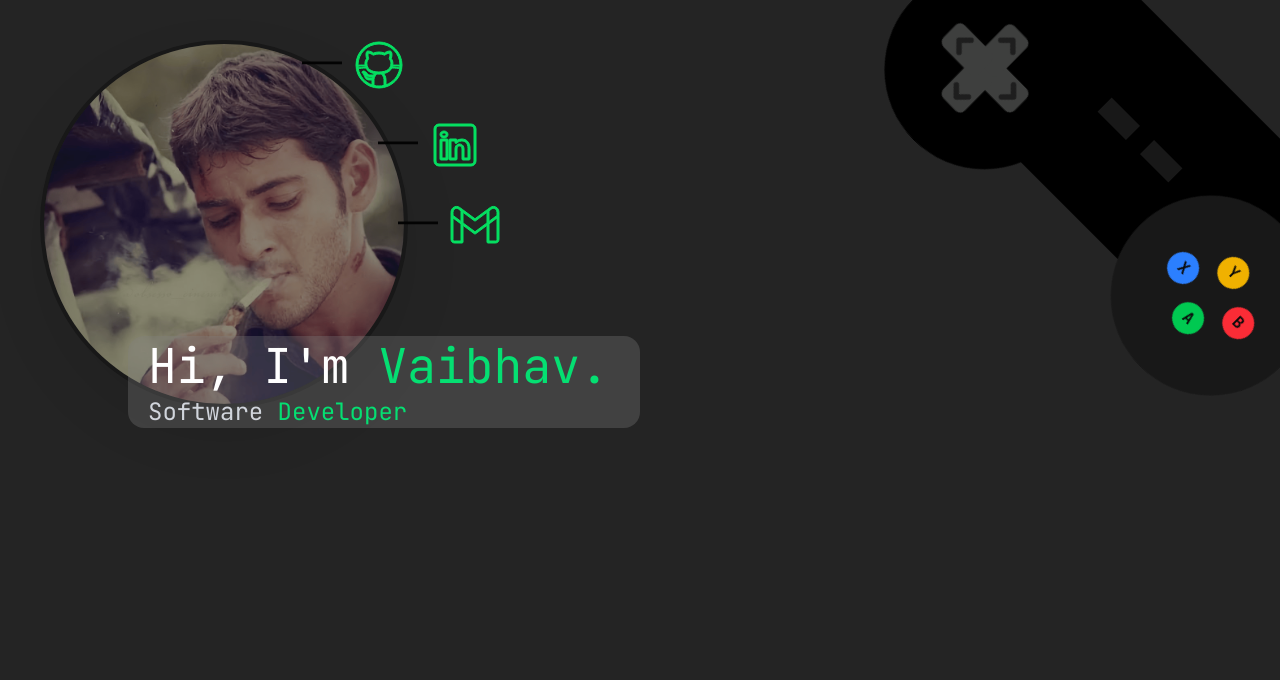
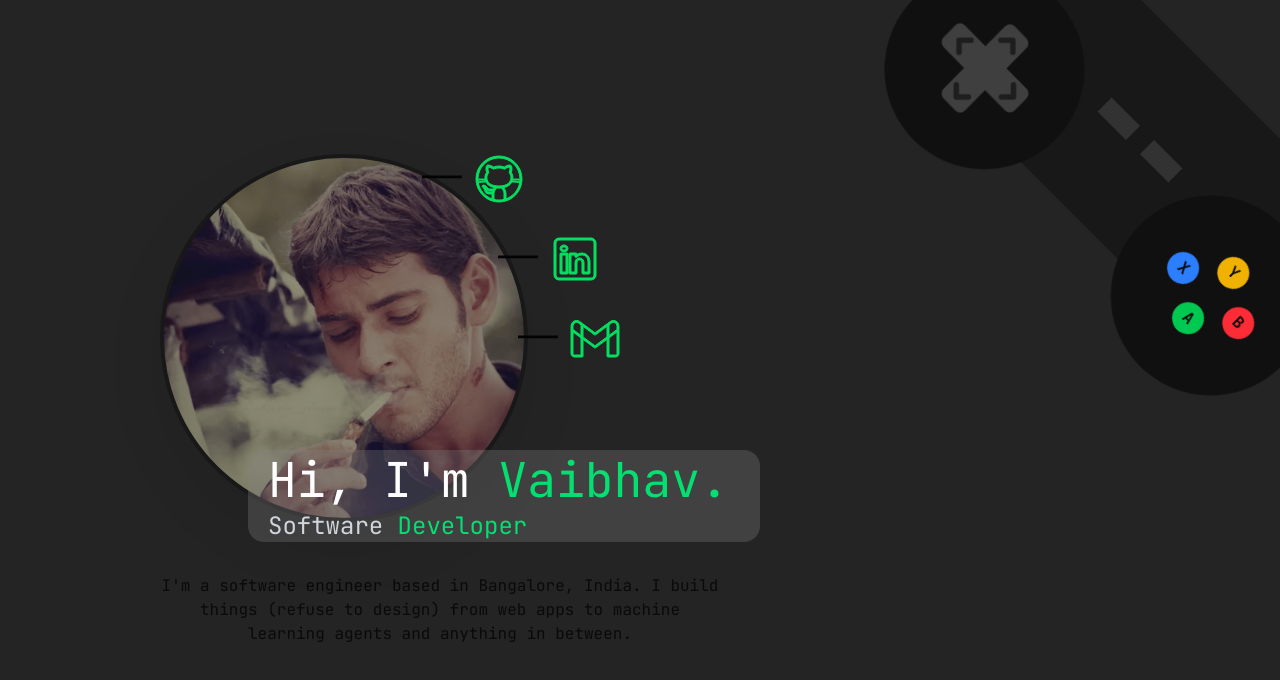
Before and after one commit to vaibhavvemani/portofolio, a Next.js app: page / in a window 1280 px wide. Shown: the top 680 px of the page. Built offline with nearby package versions, Linux system fonts and the light colour scheme.

Commit message:
home page structure complete

```diff
--- a/src/app/page.js
+++ b/src/app/page.js
@@ -1,10 +1,13 @@
 import Profile_photo from "@/components/Profile_photo";
+import Profile_about from "@/components/Profile_about";
 import Controller from "@/components/Controller";
+
 
 export default function Home() {
   return (
-    <div className="w-screen h-screen pl-10 pt-10 flex flex-col justify-start items-start gap-15">
+    <div className="w-screen h-screen pl-40 flex flex-col justify-center items-start gap-5">
       <Profile_photo />
+      <Profile_about />
       <Controller />
     </div>
   );
--- a/src/components/Controller.jsx
+++ b/src/components/Controller.jsx
@@ -7,9 +7,9 @@ export default function Controller() {
 
       <div className='relative flex justify-center items-center h-80 w-130'>
 
-        <div className='flex justify-center items-center gap-5 h-50 w-100 rounded-2xl bg-black'>
+        <div className='flex justify-center items-center gap-5 h-50 w-100 rounded-2xl bg-[#181818]'>
 
-          <div className='flex justify-center items-center absolute bottom-0 left-0 h-50 w-50 rounded-full bg-black'>
+          <div className='flex justify-center items-center absolute bottom-0 left-0 h-50 w-50 rounded-full bg-[#101010]'>
 
             <Image
               src="/controller-dpad.svg"
@@ -21,11 +21,11 @@ export default function Controller() {
 
           </div>
 
-          <div className='h-5 w-10 bg-[#181818]'></div>
-          <div className='h-5 w-10 bg-[#181818]'></div>
+          <div className='h-5 w-10 bg-[#323232]'></div>
+          <div className='h-5 w-10 bg-[#323232]'></div>
 
           <div className='flex flex-col justify-center items-center
-            absolute bottom-0 right-0 h-50 w-50 rounded-full bg-[#181818]'>
+            absolute bottom-0 right-0 h-50 w-50 rounded-full bg-[#101010]'>
 
             <div className='flex justify-center items-center h-8 w-8 rounded-full bg-yellow-500'>
               <p className='font-bold'>Y</p>
--- a/src/components/Profile_about.jsx
+++ b/src/components/Profile_about.jsx
@@ -2,11 +2,11 @@ import React from 'react'
 
 export default function Profile_about() {
   return (
-    <div className='w-2/3'>
+    <div className='w-1/2'>
       <p className='text-center'>
-        Hey, I'm Vaibhav Vemani a programmer and a tech enthusiast.
-        I am currently pursuing my Bachelors in Artificial intelligence and Machine
-        learning from NHCE Bangalore, India.
+        I'm a software engineer based in Bangalore, India. I build things
+        (refuse to design) from web apps to machine learning agents
+        and anything in between.
       </p>
     </div>
   )
```
